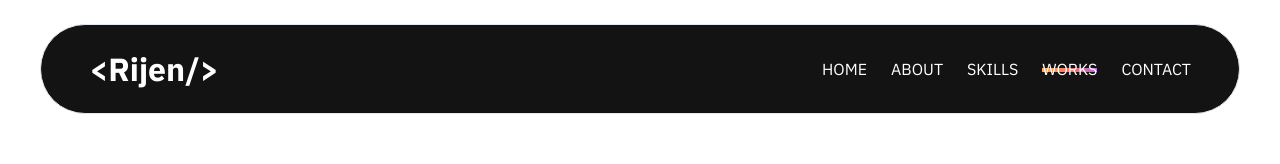
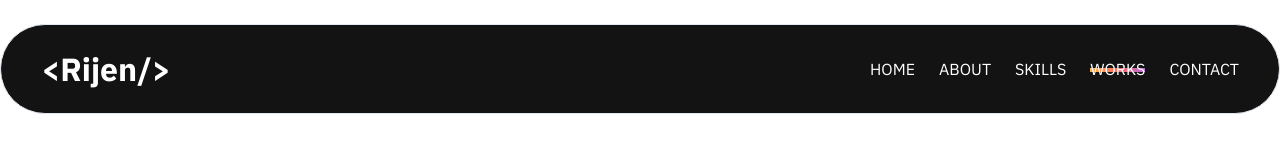
Before and after one commit to rijenmdr/Portfolio, a Next.js app: page /works in a window 1280 px wide. Shown: the top 164 px of the page. Built offline with nearby package versions, Linux system fonts and the light colour scheme.

Commit message:
fix: fixing the navbar

```diff
--- a/components/common/Navbar/index.tsx
+++ b/components/common/Navbar/index.tsx
@@ -15,9 +15,9 @@ const Navbar = ({ }: Props) => {
             initial={{ y: -50, opacity: 0 }}
             animate={{ y: [0, -10, 0], opacity: 1 }}
             transition={{ duration: 0.6, ease: "easeInOut" }}
-            className="wrapper fixed z-10 top-0 left-0 right-0 overflow-y-auto  max-w-[400px]"
+            className="fixed z-10 top-0 left-0 right-0 overflow-y-auto"
         >
-            <div className="flex justify-between items-center rounded-full px-4 md:px-12 py-6 mt-6 bg-primary text-white border border-black-900/opacity-10 ">
+            <div className="wrapper flex justify-between items-center rounded-full py-6 mt-6 bg-primary text-white border border-black-900/opacity-10 ">
                 <Link href={"/"}>
                     <h4 className="heading-4">{`<Rijen/>`}</h4>
                 </Link>
```
